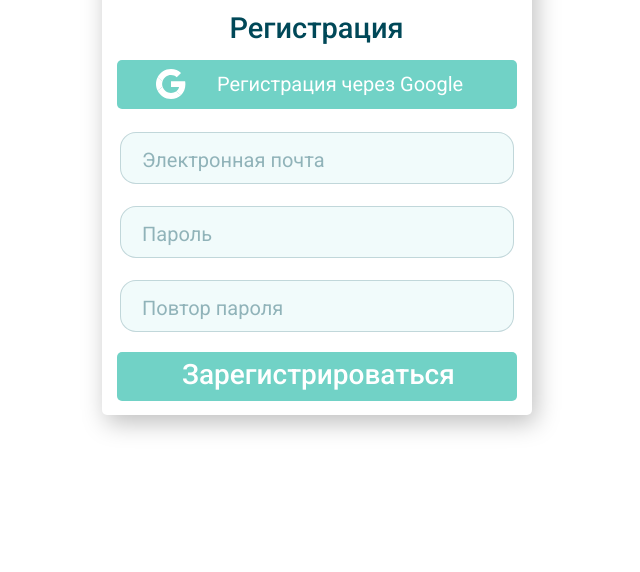
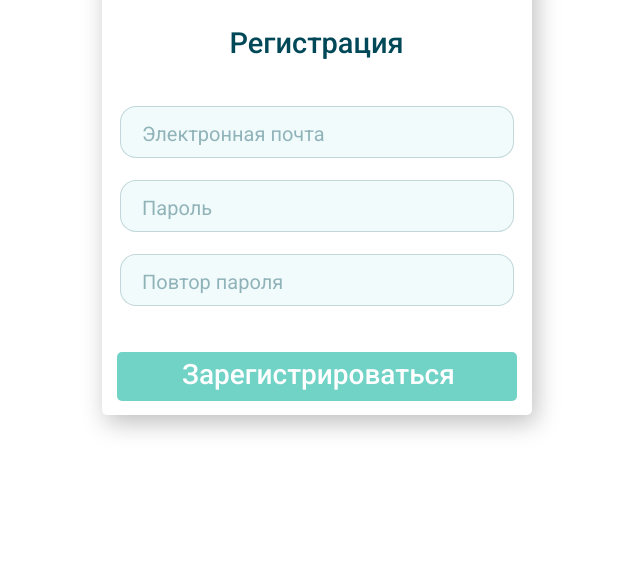
Before and after one commit to AlexandrPogudin/Django-MyMedia, a Django app: page /registration in a window 1280 px wide. Shown: the part 207-779 px from the top of the page, without its empty margins (323-963 px from the left). Run offline with Django 4.2, Linux system fonts and the light colour scheme.

Commit message:
Исправлены баги по макету

```diff
--- a/mysite/authorization/static/authorization/css/indexforgotpassword.css
+++ b/mysite/authorization/static/authorization/css/indexforgotpassword.css
@@ -102,7 +102,7 @@
   }
   .rectangle-parent {
     position: absolute;
-    top: calc(50% - 255px);
+    top: calc(50% - 300px);
     left: calc(50% - 215px);
     width: 430px;
     height: 509px;
--- a/mysite/authorization/static/authorization/css/indexsignup.css
+++ b/mysite/authorization/static/authorization/css/indexsignup.css
@@ -16,23 +16,11 @@
   width: 400px;
   height: 49px;
 }
-.social-icons {
-  position: absolute;
-  top: 9px;
-  left: 39px;
-  width: 30px;
-  height: 30px;
-  overflow: hidden;
-}
-.google {
-  position: absolute;
-  top: 12px;
-  left: 100px;
-  }
+
+
 
 .div1,
-.buttonsignup,
-.buttongoogle {
+.buttonsignup{
     position: absolute;
   }
 
@@ -51,32 +39,12 @@
     height: 49px;
   }
 
-.buttongoogle {
-    color: #ffffff;
-    font-weight: Bold;
-
-    cursor: pointer;
-    border: 0;
-    padding: 0;
-    background-color: var(--color-mediumturquoise);
-    top: 154px;
-    left: 15px;
-    border-radius: var(--br-8xs);
-    width: 400px;
-    height: 49px;
-    text-align: center;
-    font-size: 20px;
-    font-family: var(--font-roboto);
-    font-weight: 400;
-  }
-.buttongoogle:hover,
 .buttonsignup:hover {
   background-color: #68C5B9;
   box-shadow: 0 0 20px #6fc5ff50;
   transform: scale(1.01);
 }
 
-.buttongoogle:active,
 .buttonsignup:active {
   background-color: #5CADA3;
   transition: all 0.25s;
@@ -87,17 +55,17 @@
 
 .input-groupreg {
   position: relative;
-  top: 226px;
+  top: 200px;
  }
 
  .input-grouppastwo {
   position: relative;
-  top: 270px;
+  top: 244px;
  }
 
  .input-grouppas {
   position: relative;
-  top: 248px;
+  top: 222px;
  }
 
  .input {
@@ -133,7 +101,7 @@
 
 .div {
   position: absolute;
-  top: 105px;
+  top: 120px;
   left: 45px;
   font-weight: 500;
   display: inline-block;
--- a/mysite/authorization/templates/authorization/sign up.html
+++ b/mysite/authorization/templates/authorization/sign up.html
@@ -19,10 +19,6 @@
 
       <div class="rectangle-parent">
         <div class="frame-child"></div>
-        <button class="buttongoogle">
-          <div class="google">Регистрация через Google</div>
-          <img class="social-icons" alt="" src="{% static 'authorization/image/Social Icons.svg' %}" />
-        </button>
         <div class="parent">
           <div class="div">Регистрация</div>
           <img class="twitter-header-photo-2fds-1-icon" alt="" src="{% static 'authorization/image/twitter_header_photo_2fds 1.svg' %}"/>
```
Also changed, not shown: mysite/db.sqlite3, mysite/media/files_users/twitter_profile_image.png (added).
